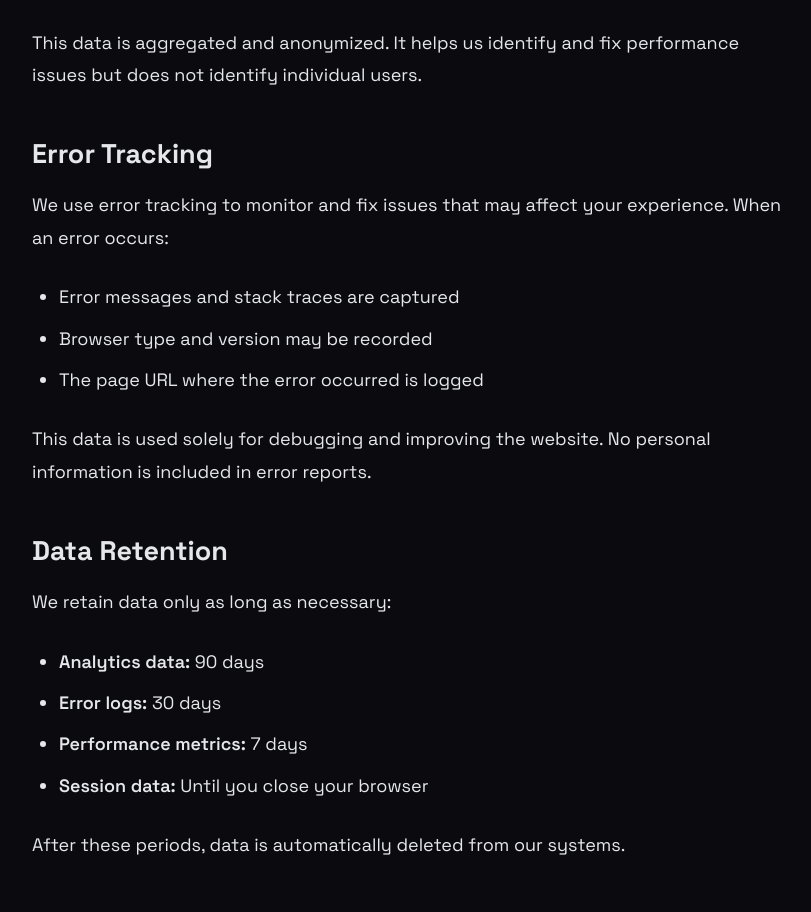
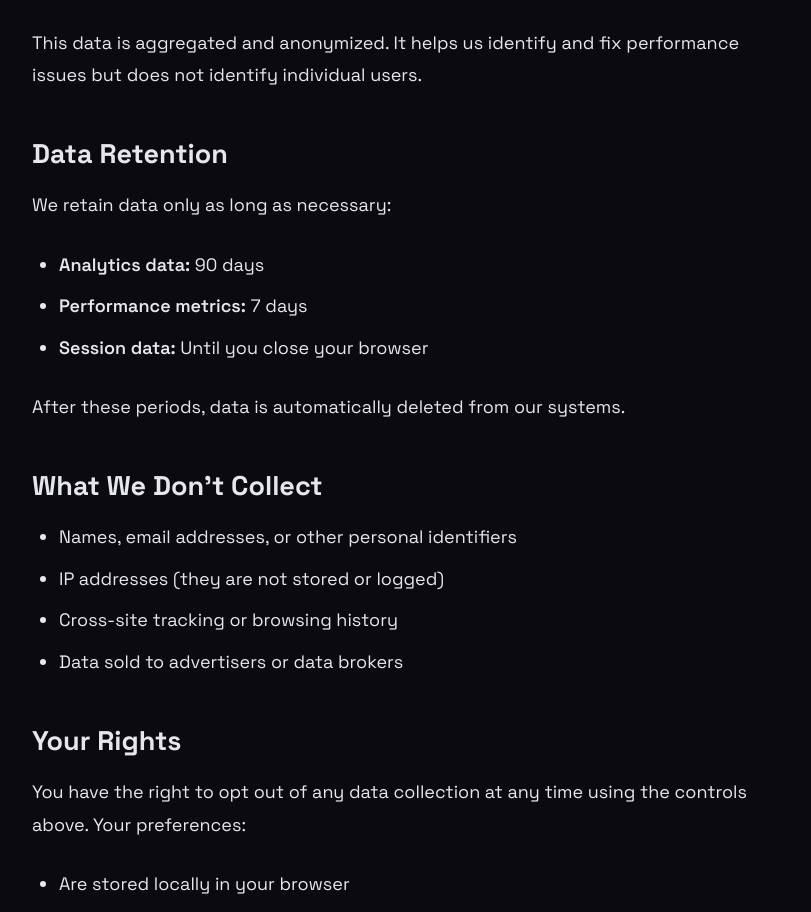
Before and after one commit to sbozh-me/website, a Next.js app in the folder apps/web/: page /privacy in a window 1280 px wide. Shown: the part 1820-2732 px from the top of the page, without its empty margins (194-1005 px from the left). Built offline with nearby package versions, Linux system fonts and the light colour scheme; no server answers.

Commit message:
docs(legal): postpone error tracking sections in privacy and terms

```diff
--- a/apps/web/app/(main)/privacy/page.tsx
+++ b/apps/web/app/(main)/privacy/page.tsx
@@ -52,26 +52,26 @@ export default function PrivacyPage() {
           but does not identify individual users.
         </p>
 
-        <h2>Error Tracking</h2>
-        <p>
-          We use error tracking to monitor and fix issues that may affect your experience.
-          When an error occurs:
-        </p>
-        <ul>
-          <li>Error messages and stack traces are captured</li>
-          <li>Browser type and version may be recorded</li>
-          <li>The page URL where the error occurred is logged</li>
-        </ul>
-        <p>
-          This data is used solely for debugging and improving the website.
-          No personal information is included in error reports.
-        </p>
+        {/*<h2>Error Tracking</h2>*/}
+        {/*<p>*/}
+        {/*  We use error tracking to monitor and fix issues that may affect your experience.*/}
+        {/*  When an error occurs:*/}
+        {/*</p>*/}
+        {/*<ul>*/}
+        {/*  <li>Error messages and stack traces are captured</li>*/}
+        {/*  <li>Browser type and version may be recorded</li>*/}
+        {/*  <li>The page URL where the error occurred is logged</li>*/}
+        {/*</ul>*/}
+        {/*<p>*/}
+        {/*  This data is used solely for debugging and improving the website.*/}
+        {/*  No personal information is included in error reports.*/}
+        {/*</p>postponed*/}
 
         <h2>Data Retention</h2>
         <p>We retain data only as long as necessary:</p>
         <ul>
           <li><strong>Analytics data:</strong> 90 days</li>
-          <li><strong>Error logs:</strong> 30 days</li>
+          {/*<li><strong>Error logs:</strong> 30 days</li>postponed*/}
           <li><strong>Performance metrics:</strong> 7 days</li>
           <li><strong>Session data:</strong> Until you close your browser</li>
         </ul>
--- a/apps/web/app/(main)/terms/page.tsx
+++ b/apps/web/app/(main)/terms/page.tsx
@@ -63,6 +63,7 @@ export default function TermsPage() {
         <ul>
           <li><strong>Emails</strong> — only if voluntarily submitted</li>
           <li><strong>Analytics</strong> — anonymized usage data via Umami</li>
+          {/*<li><strong>Error tracking</strong> — via GlitchTip</li>postponed*/}
         </ul>
         <p>
           We do not sell data or use invasive tracking. As an EU-based service, we respect GDPR.
```
